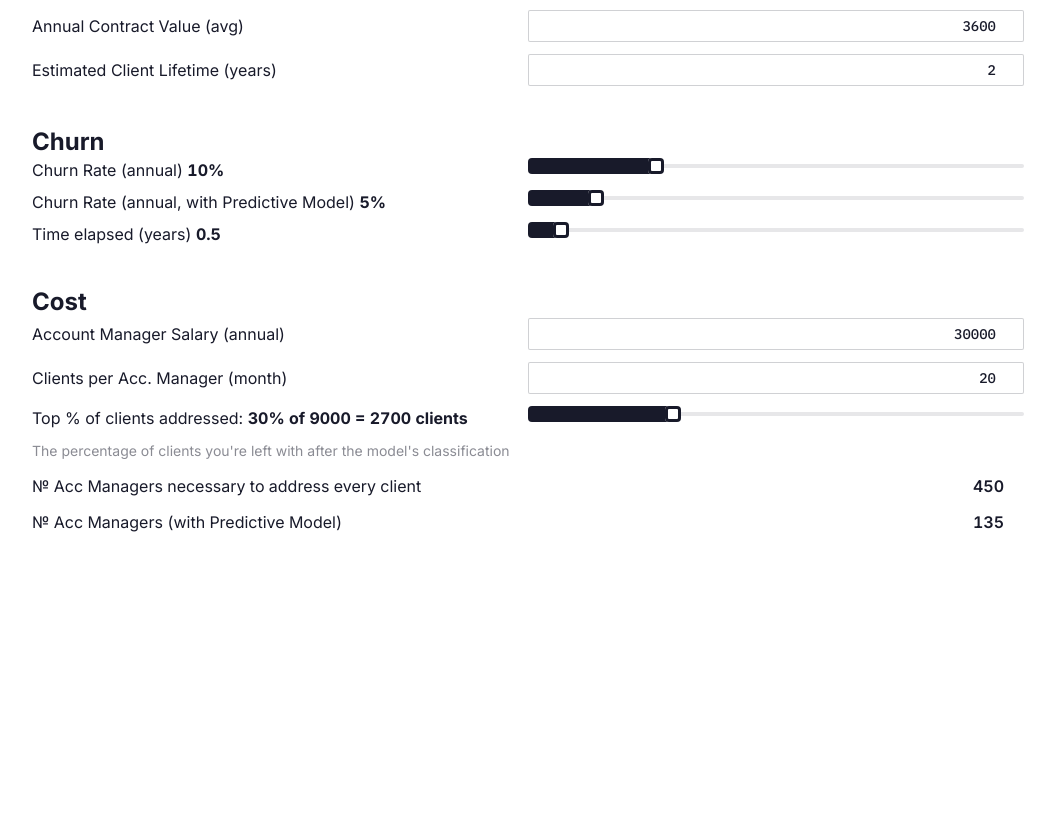
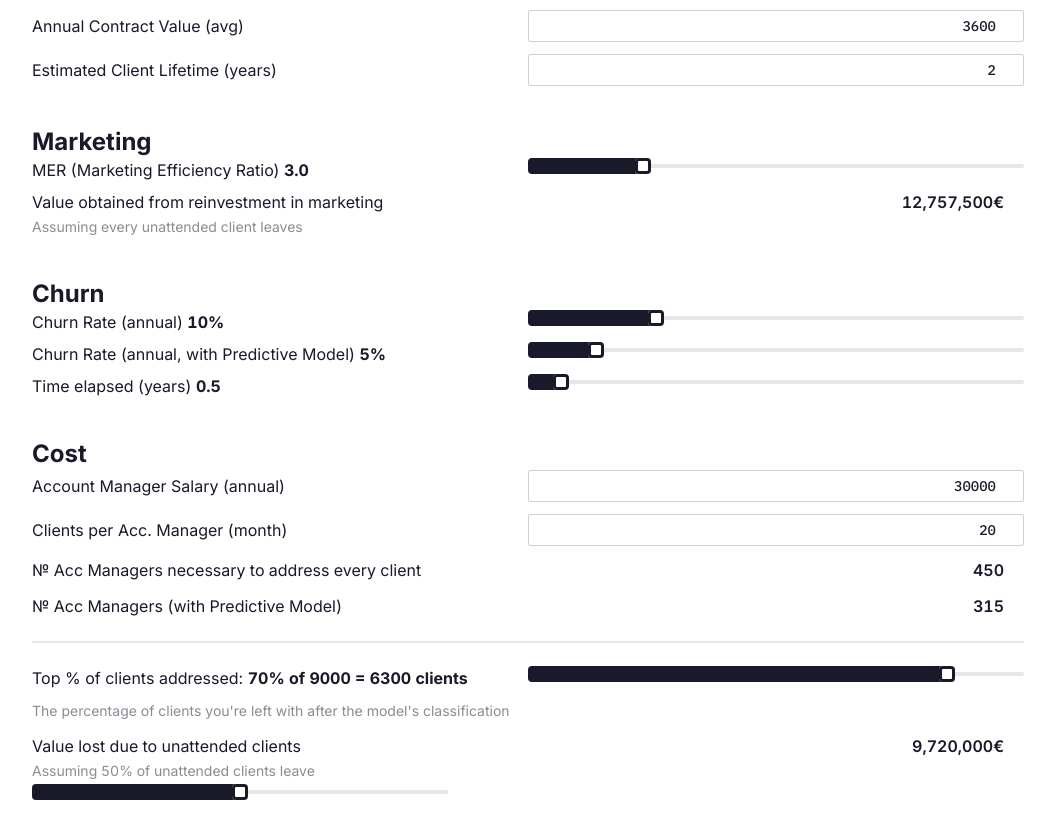
Before and after one commit to jesi-rgb/churn-calculator, a SvelteKit app: page / in a window 1280 px wide. Shown: the part 550-1388 px from the top of the page, without its empty margins (112-1167 px from the left). Before the commit the page ends 1176 px from the top, so only its background shows below. Built offline with nearby package versions, Linux system fonts and the light colour scheme.

Commit message:
add marketing and value lost to unattended clients

```diff
--- a/src/routes/+page.svelte
+++ b/src/routes/+page.svelte
@@ -12,8 +12,11 @@
         nAccManagers = 200,
         nAccManagersGraphext = 60,
         clientsPerManagerMonth = 20,
-        topClientsAddressed = 0.3,
+        topClientsAddressed = 0.7,
+        valueLostNotAddressed = 0, //will be calculated
+        percentageLostNotAddressed = 0.5, //will be calculated
         accManagerSalary = 30000,
+        mer = 3,
         years = 0.5;
 
     $: nAccManagers = Math.ceil(nClients / clientsPerManagerMonth);
@@ -46,6 +49,14 @@
     $: ltv = acv * estimatedLifeTime; // how much per year times how many years we assume
     $: ltvCurrentLoss = ltv * nClients * churnRate * years;
     $: ltvGraphextLoss = ltv * nClients * churnRateGraphext * years;
+
+    $: clientsAddressed = nClients * topClientsAddressed;
+    $: clientsNotAddressed = nClients * (1 - topClientsAddressed);
+    $: valueLostNotAddressed =
+        clientsNotAddressed *
+        acv *
+        percentageLostNotAddressed *
+        estimatedLifeTime;
 
     // differences
     $: differenceChurnedRevenue =
@@ -158,6 +169,29 @@
             step={0.5}
         />
 
+        <h2 class="font-bold text-2xl mt-10">Marketing</h2>
+        <Range
+            min={1}
+            max={10}
+            step={0.1}
+            name="MER (Marketing Efficiency Ratio)"
+            bind:value={mer}
+            valueDisplay={mer.toFixed(1)}
+        />
+
+        <div class="flex justify-between pr-5 mb-3 tabular-nums">
+            <div>
+                <div>Value obtained from reinvestment in marketing</div>
+                <span class="text-sm opacity-50">
+                    Assuming every unattended client leaves
+                </span>
+            </div>
+
+            <div class="font-semibold">
+                {(combinedDifference * mer).toLocaleString() + "€"}
+            </div>
+        </div>
+
         <h2 class="font-bold text-2xl mt-10">Churn</h2>
         <div class="w-full">
             <Range
@@ -201,21 +235,6 @@
             min={0}
         />
 
-        <div class="mb-3">
-            <Range
-                name="Top % of clients addressed:"
-                bind:value={topClientsAddressed}
-                valueDisplay={`${topClientsAddressed * 100}% of ${nClients} = ${nClients * topClientsAddressed} clients`}
-                min={0.1}
-                max={0.8}
-                step={0.05}
-            ></Range>
-            <span class="text-sm opacity-50 -mt-9"
-                >The percentage of clients you're left with after the model's
-                classification
-            </span>
-        </div>
-
         <div class="flex justify-between pr-5 mb-3 tabular-nums">
             <div>№ Acc Managers necessary to address every client</div>
             <div class="font-semibold">
@@ -229,6 +248,46 @@
                 {nAccManagersGraphext}
             </div>
         </div>
+
+        <div class="divider"></div>
+
+        <div class="mb-3">
+            <Range
+                name="Top % of clients addressed:"
+                bind:value={topClientsAddressed}
+                valueDisplay={`${(topClientsAddressed * 100).toFixed(0)}% of ${nClients} = ${nClients * topClientsAddressed} clients`}
+                min={0.1}
+                max={0.8}
+                step={0.05}
+            ></Range>
+            <span class="text-sm opacity-50 -mt-9"
+                >The percentage of clients you're left with after the model's
+                classification
+            </span>
+        </div>
+
+        <div class="flex justify-between pr-5 mb-3 tabular-nums">
+            <div>
+                <div>Value lost due to unattended clients</div>
+                <span class="text-sm opacity-50">
+                    Assuming {percentageLostNotAddressed * 100}% of unattended
+                    clients leave
+                </span>
+
+                <input
+                    type="range"
+                    class="range range-xs"
+                    min={0}
+                    max={1}
+                    step={0.1}
+                    bind:value={percentageLostNotAddressed}
+                />
+            </div>
+
+            <div class="font-semibold">
+                {valueLostNotAddressed.toLocaleString() + "€"}
+            </div>
+        </div>
     </div>
 </div>
 
```
